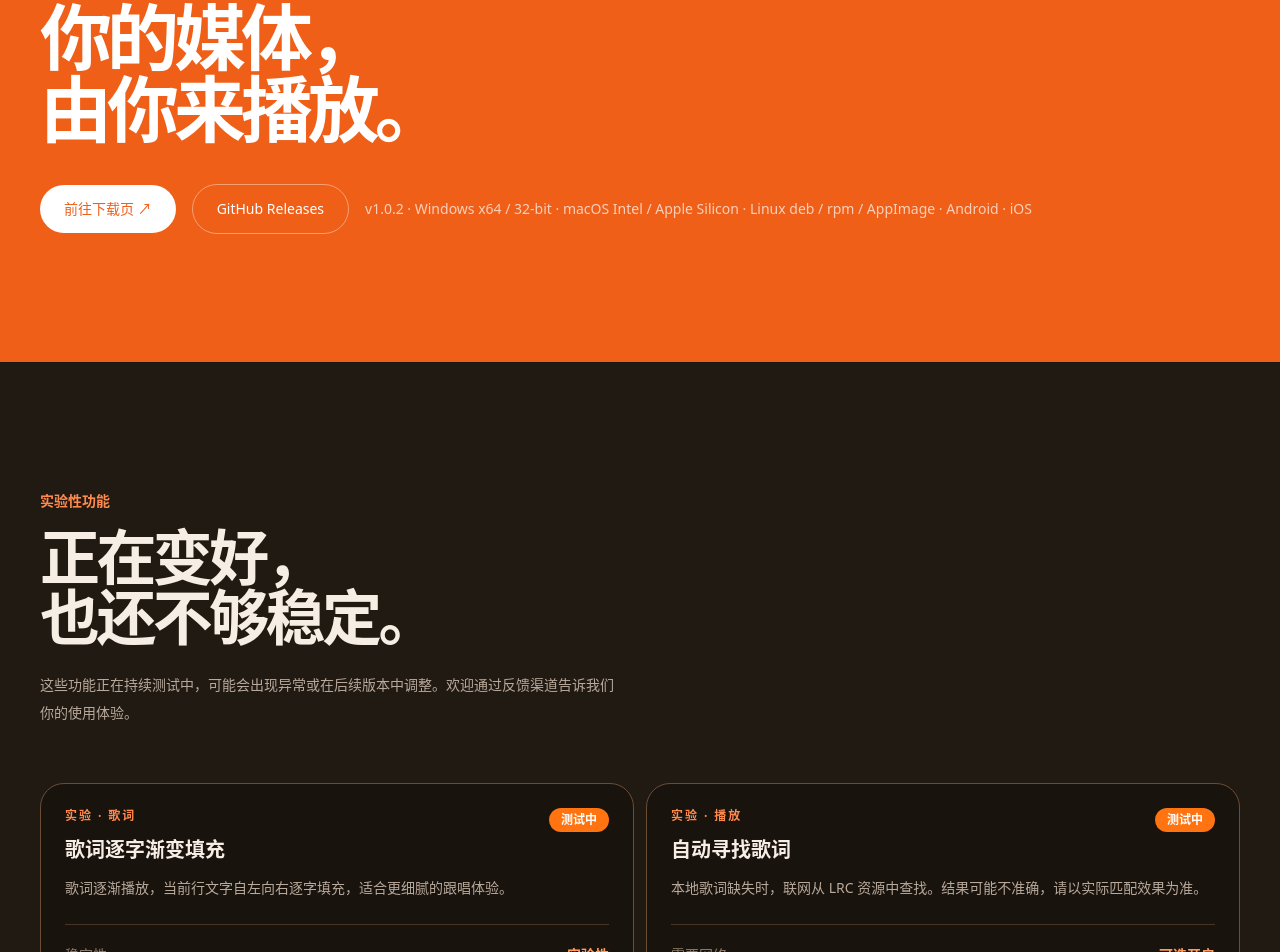
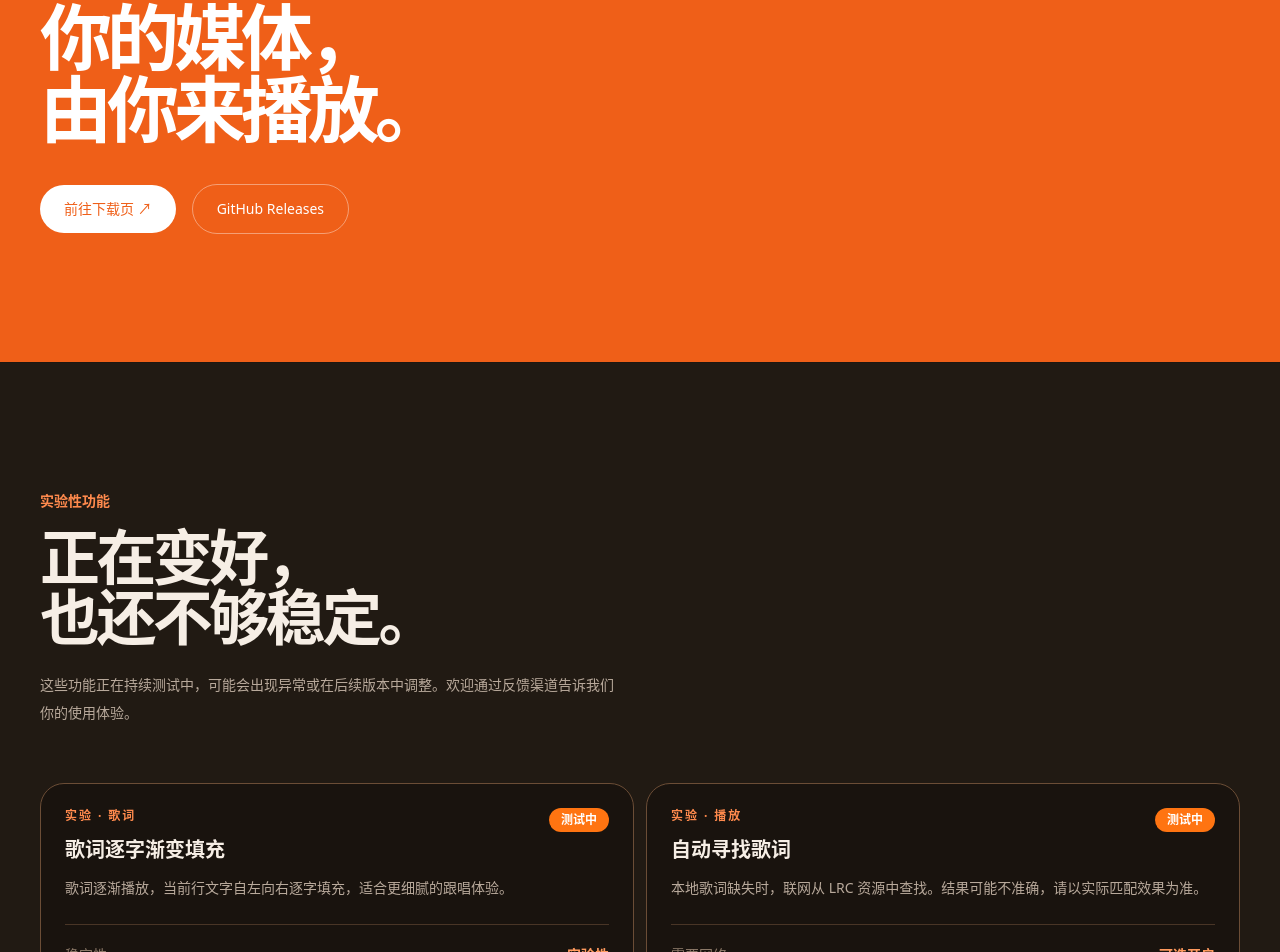
Before and after one commit to RuanMingze/syi, a Next.js app: page / in a window 1280 px wide. Shown: the part 3232-4184 px from the top of the page. Built offline with nearby package versions, Linux system fonts and the light colour scheme.

Commit message:
Remove version info from GitHub Releases section
Removed version information from the GitHub Releases section.

```diff
--- a/app/page.tsx
+++ b/app/page.tsx
@@ -514,9 +514,6 @@ export default function Page() {
             >
               GitHub Releases
             </a>
-            <span className="text-sm text-white/70">
-              v1.0.2 · Windows x64 / 32-bit · macOS Intel / Apple Silicon · Linux deb / rpm / AppImage · Android · iOS
-            </span>
           </div>
         </div>
       </section>
```
